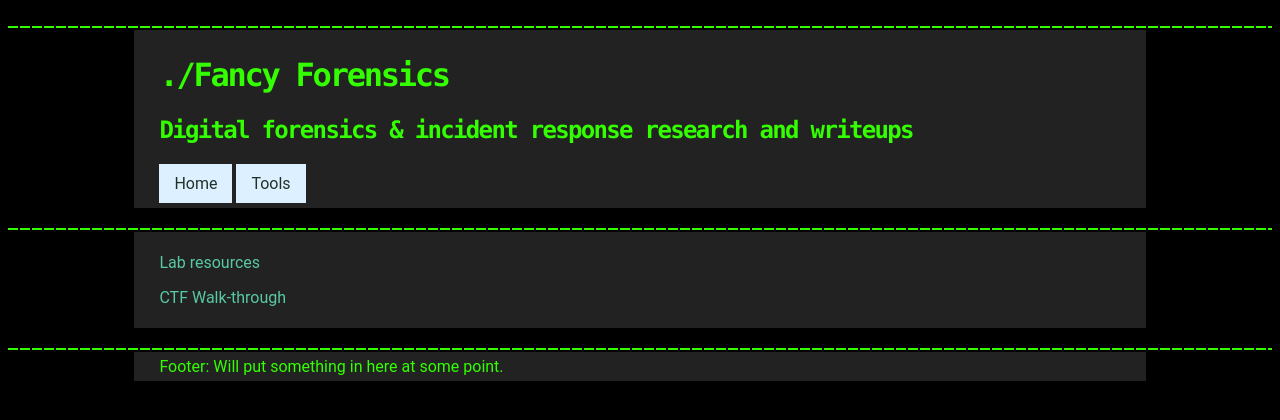
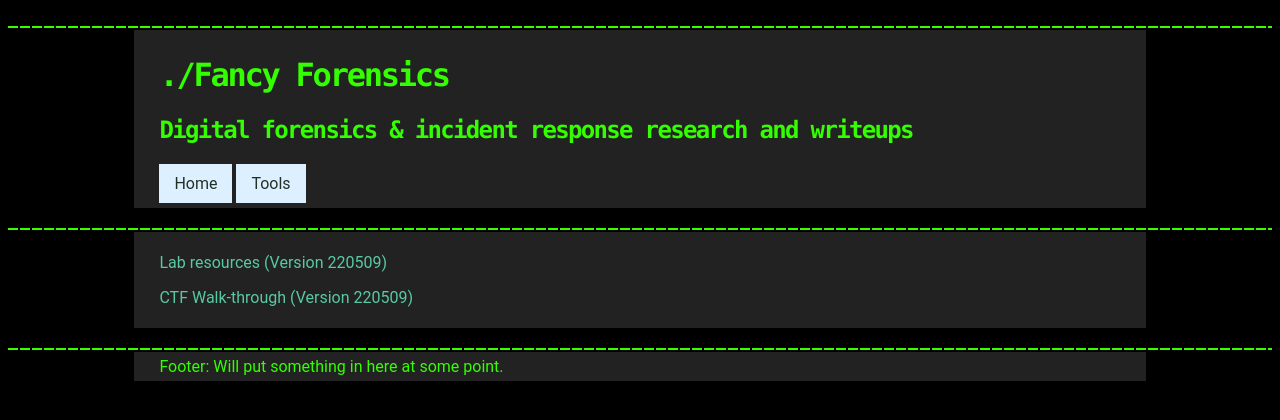
Before and after one commit to shannaniggans/fancy4n6.github.io, a Jekyll site: the page built from intro-to-dfir.md, in a window 1280 px wide. Shown: the top 420 px of the page. Built offline with Jekyll 4.4.1, drawn with Linux system fonts in a browser that asks for light colours; Markdown is read by kramdown in place of the engine named in the settings.

Commit message:
Update intro-to-dfir.md

```diff
--- a/intro-to-dfir.md
+++ b/intro-to-dfir.md
@@ -4,5 +4,5 @@ layout: default
 title: "Introduction to DFIR"
 ---
 
-<p><a href="/assets/DFIR101 - Lab Resources.pdf">Lab resources</a></p>
-<p><a href="/assets/DFIR101 - Lab Guide.pdf">CTF Walk-through</a></p>
+<p><a href="/assets/DFIR101 - Lab Resources.pdf">Lab resources (Version 220509)</a></p>
+<p><a href="/assets/DFIR101 - Lab Guide.pdf">CTF Walk-through (Version 220509)</a></p>
```
